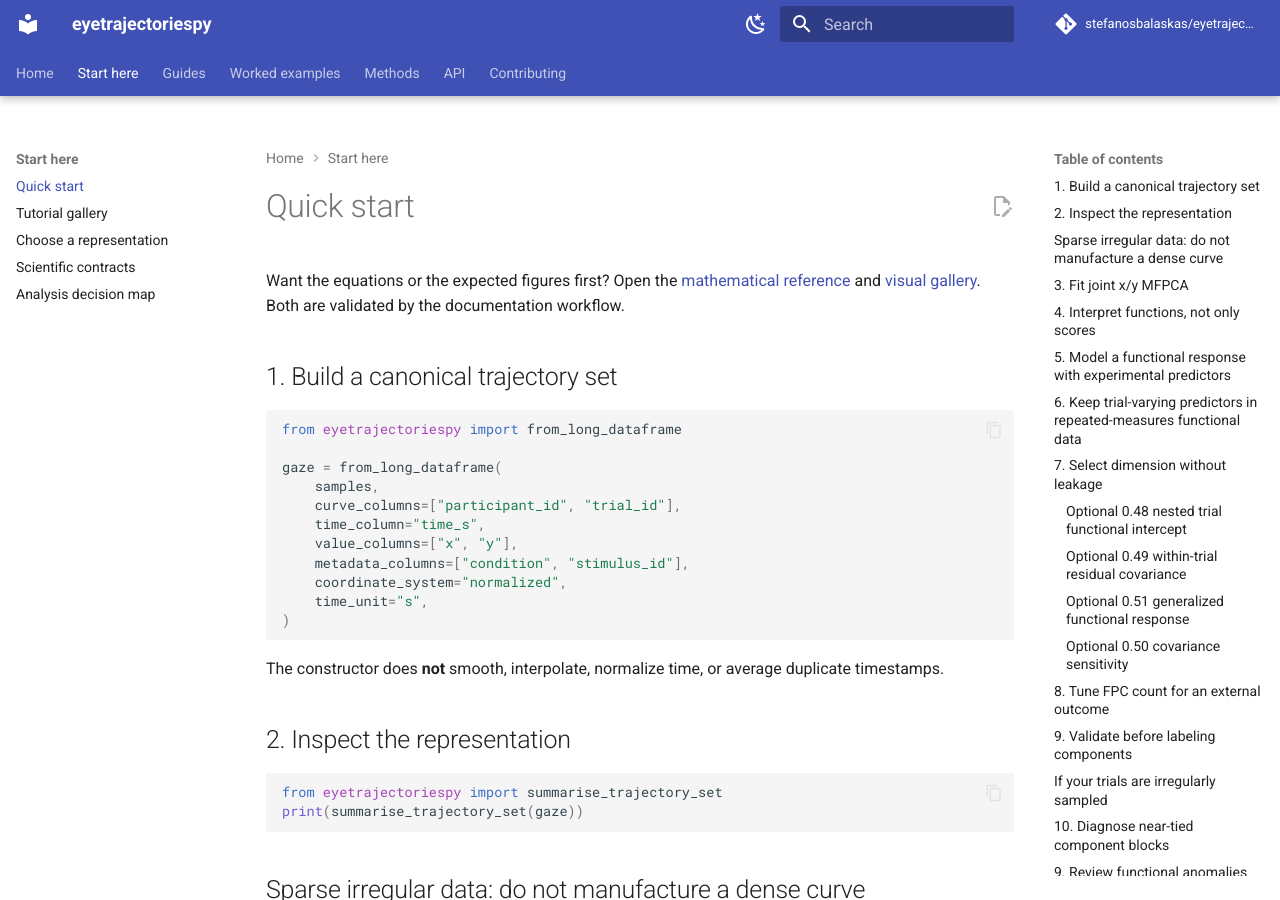
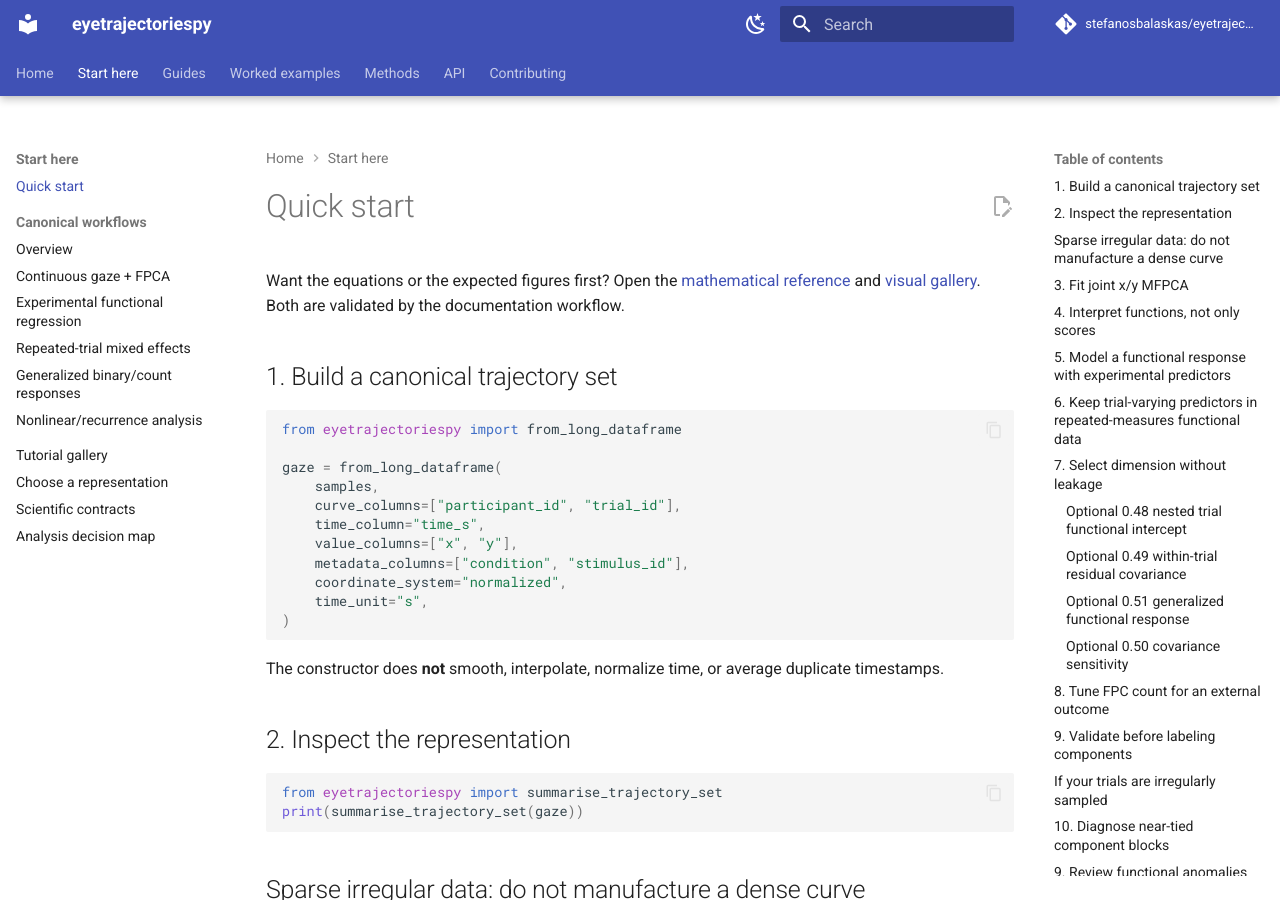
Before and after one commit to stefanosbalaskas/eyetrajectoriespy, an MkDocs documentation site: the page built from docs/quickstart.md, in a window 1280 px wide and 900 px high. Built offline with MkDocs 1.6.1 and Material for MkDocs 9.7.7, drawn with Linux system fonts in a browser that asks for light colours; comment, search, counter and statistics services are not loaded.

Commit message:
Make canonical workflows first-class in docs navigation

```diff
--- a/mkdocs.yml
+++ b/mkdocs.yml
@@ -9,6 +9,13 @@ nav:
   - Home: index.md
   - Start here:
       - Quick start: quickstart.md
+      - Canonical workflows:
+          - Overview: workflows/index.md
+          - Continuous gaze + FPCA: workflows/fpca-exploration.md
+          - Experimental functional regression: workflows/experimental-functional-regression.md
+          - Repeated-trial mixed effects: workflows/repeated-trial-mixed-effects.md
+          - Generalized binary/count responses: workflows/generalized-responses.md
+          - Nonlinear/recurrence analysis: workflows/nonlinear-recurrence.md
       - Tutorial gallery: tutorials/index.md
       - Choose a representation: concepts/representations.md
       - Scientific contracts: concepts/contracts.md
@@ -138,6 +145,8 @@ nav:
       - Limitations & failure modes: methods/limitations.md
       - Method comparison: methods/method-comparison.md
       - Capability status & roadmap: methods/status-roadmap.md
+      - Release readiness: release-readiness.md
+      - Independent-reference validation ledger: validation/reference-validation-ledger.md
       - Research FAQ: methods/faq.md
       - Mathematical reference: methods/mathematical-reference.md
       - Visual gallery: methods/visual-gallery.md
@@ -145,6 +154,9 @@ nav:
       - RQA software conventions: methods/rqa-software-conventions.md
       - References: methods/references.md
   - API:
+      - API stability & hierarchy: reference/api-stability.md
+      - 0.55 consistency audit: reference/api-consistency-audit.md
+      - Capability inventory: reference/capability-inventory.md
       - Public API: reference/api.md
       - Function → equation index: reference/function-equation-index.md
       - Object contracts: reference/objects.md
```
